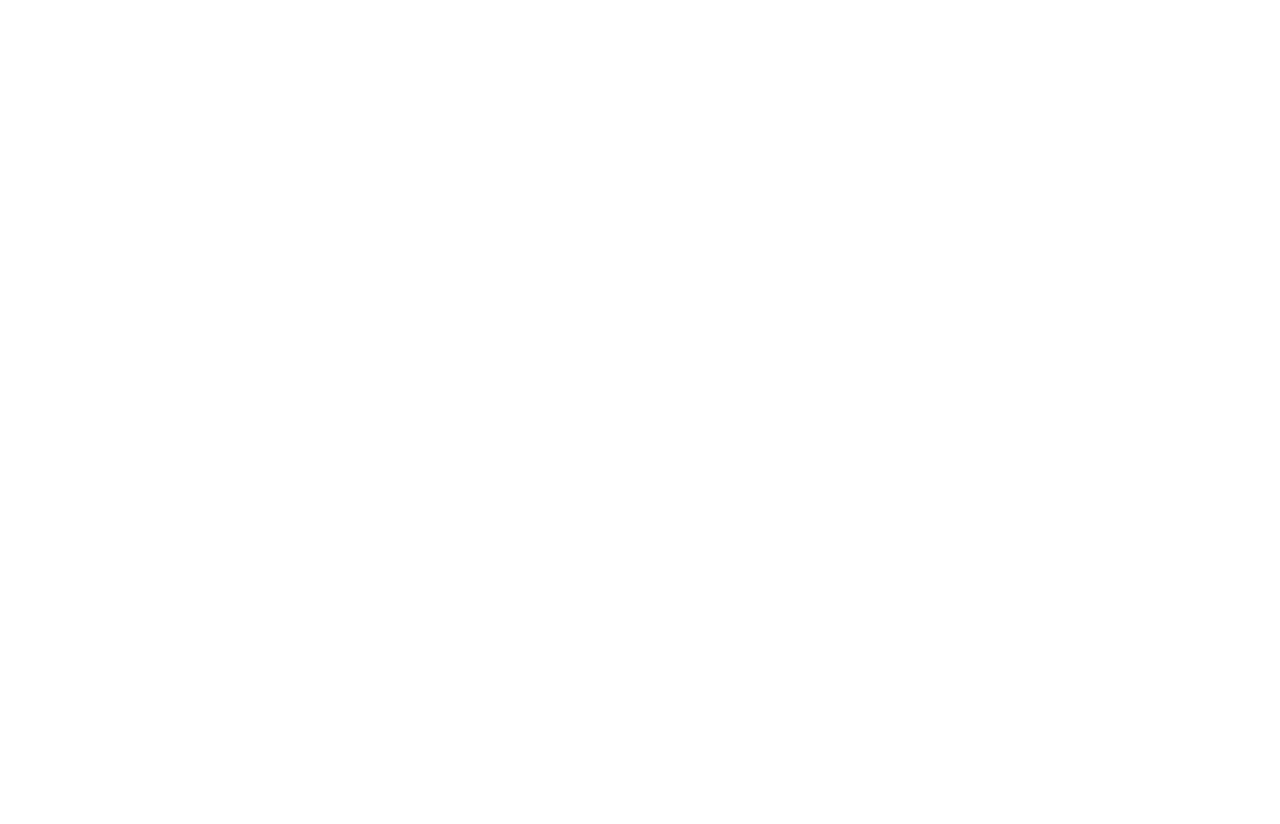
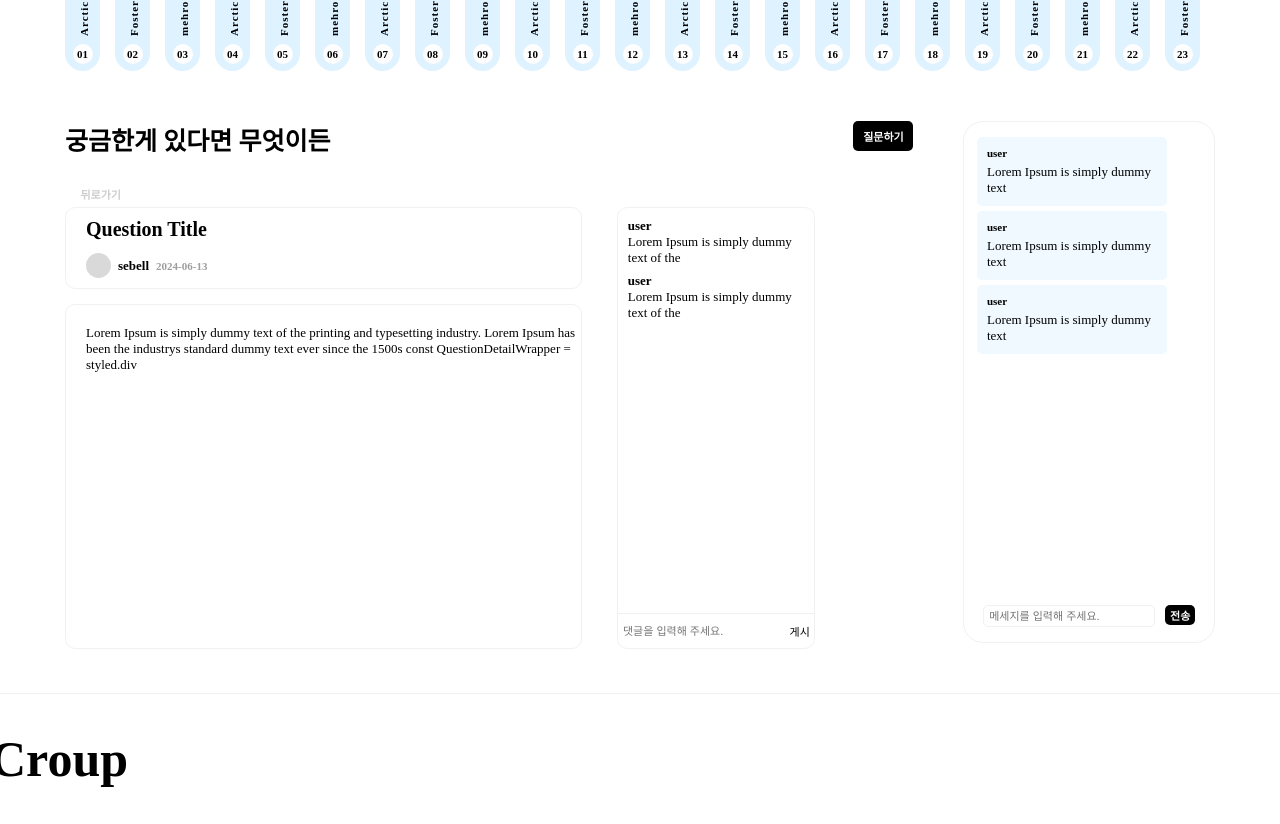
Before and after one commit to programmers-Y2J/CROUP-frontEnd, a React (Create React App) app: page /rooms/1/questions/1 in a window 1280 px wide. Before the commit this address had no page. Shown: the part 620-1444 px from the top of the page. Before the commit the page ends 800 px from the top, so only its background shows below. Built offline with nearby package versions, Linux system fonts and the light colour scheme.

Commit message:
feat: questions/:questionId 경로에 따른 컴포넌트 변경 구현

```diff
--- a/public/dummy/dummyQuestionDetailData.json
+++ b/public/dummy/dummyQuestionDetailData.json
@@ -1,17 +1,18 @@
 {
-  "title": "제목",
-  "content": "내용",
-  "userName": "작성자",
+  "title": "Question Title",
+  "content": "Lorem Ipsum is simply dummy text of the printing and typesetting industry. Lorem Ipsum has been the industrys standard dummy text ever since the 1500s const QuestionDetailWrapper = styled.div",
+  "userName": "sebell",
+  "date": "2024-06-13",
   "comments": [
     {
-      "commentId": "댓글 아이디",
-      "userName": "작성자",
-      "content": "내용"
+      "commentId": "댓글 아이디11",
+      "userName": "user",
+      "content": "Lorem Ipsum is simply dummy text of the"
     },
     {
-      "commentId": "댓글 아이디",
-      "userName": "작성자",
-      "content": "내용"
+      "commentId": "댓글 아이디22",
+      "userName": "user",
+      "content": "Lorem Ipsum is simply dummy text of the"
     }
   ]
 }
--- /dev/null
+++ b/src/components/Room/Question/QuestionList.jsx
@@ -0,0 +1,48 @@
+import { styled } from 'styled-components';
+import axios from 'axios';
+import { useQuery } from '@tanstack/react-query';
+
+import { useRoomDataStore } from '../../../stores/Room/useRoomStore';
+import QuestionListItem from './QuestionListItem';
+
+const QuestionListContainer = styled.ul`
+  width: 100%;
+  display: flex;
+  gap: 40px;
+`;
+
+const getQuestionList = async () => {
+  // const list = await axios.get(`${process.env.REACT_APP_API_URL}/rooms/${roomId}/question`);
+  const list = await axios.get(`/dummy/dummyQuestionData.json`);
+
+  return list;
+};
+function QuestionList() {
+  const { roomId } = useRoomDataStore((state) => state.roomData);
+  const { data, isSuccess, isError } = useQuery({
+    queryKey: [`question-${roomId}`],
+    queryFn: () => getQuestionList(roomId),
+    staleTime: 20000,
+  });
+
+  if (isError) console.log('QuestionList error');
+  if (isSuccess) {
+    return (
+      <QuestionListContainer>
+        {data.data.qnaList.map((questionItem) => {
+          return (
+            <QuestionListItem
+              key={questionItem.questionId}
+              questionId={questionItem.questionId}
+              title={questionItem.title}
+              userName={questionItem.userName}
+              content={questionItem.content}
+            />
+          );
+        })}
+      </QuestionListContainer>
+    );
+  }
+}
+
+export default QuestionList;
--- a/src/components/Room/Question/QuestionListItem.jsx
+++ b/src/components/Room/Question/QuestionListItem.jsx
@@ -44,7 +44,7 @@ function QuestionListItem({ questionId, title, userName, content }) {
   const navigate = useNavigate();
 
   const handleClickPost = () => {
-    navigate(`question/${questionId}`);
+    navigate(`questions/${questionId}`);
   };
   return (
     <QuestionListItemContainer onClick={handleClickPost}>
--- a/src/components/Room/Question/QuestionPost.jsx
+++ b/src/components/Room/Question/QuestionPost.jsx
@@ -1,4 +1,7 @@
 import { styled } from 'styled-components';
+import { useParams } from 'react-router-dom';
+import { useQuery } from '@tanstack/react-query';
+import axios from 'axios';
 
 import userProfile from '../../../assets/images/example-profile.svg';
 
@@ -136,36 +139,48 @@ const CommentForm = styled.form`
   }
 `;
 
+const getQuestionPostData = async () => {
+  const result = await axios.get('/dummy/dummyQuestionDetailData.json');
+  return result;
+};
+
 function QuestionPost() {
+  const { questionId, roomId } = useParams();
+  const { data, isSuccess, isError } = useQuery({
+    queryKey: [`questionPost-${questionId}`],
+    queryFn: () => getQuestionPostData(questionId, roomId),
+  });
+
+  if (isError) console.log('Question Post error');
+  if (isSuccess) {
+    const { title, userName, date, content, comments } = data.data;
+
     return (
       <QuestionPostContainer>
         <QuestionDetailWrapper>
           <button type="button">뒤로가기</button>
           <QuestionContentWrapper>
             <QuestionTitleWrapper>
-            <h3>Question Title</h3>
+              <h3>{title}</h3>
               <div>
                 <img src={userProfile} alt="user profile" />
-              <h4>sebell</h4>
-              <h5>2024-06-13</h5>
+                <h4>{userName}</h4>
+                <h5>{date}</h5>
               </div>
             </QuestionTitleWrapper>
-          <QuestionDescription>
-            Lorem Ipsum is simply dummy text of the printing and typesetting industry. Lorem Ipsum has been the
-            industrys standard dummy text ever since the 1500s const QuestionDetailWrapper = styled.div``
-          </QuestionDescription>
+            <QuestionDescription>{content}</QuestionDescription>
           </QuestionContentWrapper>
         </QuestionDetailWrapper>
         <CommentWrapper>
           <CommentList>
-          <li>
-            <h5>user</h5>
-            <p>Lorem Ipsum is simply dummy text of the</p>
+            {comments.map((comment) => {
+              return (
+                <li key={comment.userId}>
+                  <h5>{comment.userName}</h5>
+                  <p>{comment.content}</p>
                 </li>
-          <li>
-            <h5>user</h5>
-            <p>Lorem Ipsum is simply dummy text of the</p>
-          </li>
+              );
+            })}
           </CommentList>
           <CommentForm>
             <input type="text" placeholder="댓글을 입력해 주세요." />
@@ -175,5 +190,6 @@ function QuestionPost() {
       </QuestionPostContainer>
     );
   }
+}
 
 export default QuestionPost;
--- a/src/components/Room/Question/Questions.jsx
+++ b/src/components/Room/Question/Questions.jsx
@@ -1,10 +1,7 @@
 import { styled } from 'styled-components';
-import axios from 'axios';
-import { useQuery } from '@tanstack/react-query';
-import { useRoomDataStore } from '../../../stores/Room/useRoomStore';
+
+import { Outlet } from 'react-router-dom';
 import useModal from '../../../hooks/useModal';
-// import QuestionListItem from './QuestionListItem';
-import QuestionPost from './QuestionPost';
 import ModalCard from '../../Modal/ModalCard';
 
 const QuestionContainer = styled.div`
@@ -36,12 +33,6 @@ const BoardTitleWrapper = styled.div`
     border-radius: 5px;
   }
 `;
-
-// const QuestionList = styled.ul`
-//   width: 100%;
-//   display: flex;
-//   gap: 40px;
-// `;
 
 const PostQuestionModal = styled.div`
   width: 450px;
@@ -108,28 +99,12 @@ const PostQuestionForm = styled.form`
   }
 `;
 
-const getQuestionList = async () => {
-  // const list = await axios.get(`${process.env.REACT_APP_API_URL}/rooms/${roomId}/question`);
-  const list = await axios.get(`/dummy/dummyQuestionData.json`);
-
-  return list;
-};
-
 function Questions() {
-  const { roomId } = useRoomDataStore((state) => state.roomData);
-  const { data, isSuccess, isError } = useQuery({
-    queryKey: [`question-${roomId}`],
-    queryFn: () => getQuestionList(roomId),
-    staleTime: 20000,
-  });
   const { isOpen, open, close } = useModal();
-  console.log(data);
   const handleClickAsk = () => {
     open();
   };
 
-  if (isError) return console.log('is Error');
-  if (isSuccess) {
   return (
     <QuestionContainer>
       <BoardTitleWrapper>
@@ -138,20 +113,7 @@ function Questions() {
           질문하기
         </button>
       </BoardTitleWrapper>
-        {/* <QuestionList>
-          {data.data.qnaList.map((questionItem) => {
-            return (
-              <QuestionListItem
-                key={questionItem.questionId}
-                questionId={questionItem.questionId}
-                title={questionItem.title}
-                userName={questionItem.userName}
-                content={questionItem.content}
-              />
-            );
-          })}
-        </QuestionList> */}
-        <QuestionPost />
+      <Outlet />
       {isOpen && (
         <ModalCard isOpen={isOpen} close={close}>
           <PostQuestionModal>
@@ -175,6 +137,5 @@ function Questions() {
     </QuestionContainer>
   );
 }
-}
 
 export default Questions;
--- a/src/routes/router.js
+++ b/src/routes/router.js
@@ -2,6 +2,8 @@ import { createBrowserRouter } from 'react-router-dom';
 import Room from '../pages/Room';
 import Home from '../pages/Home';
 import Layout from '../components/Common/Layout';
+import QuestionList from '../components/Room/Question/QuestionList';
+import QuestionPost from '../components/Room/Question/QuestionPost';
 
 const router = createBrowserRouter([
   {
@@ -15,6 +17,10 @@ const router = createBrowserRouter([
       {
         path: 'rooms/:roomId',
         element: <Room />,
+        children: [
+          { path: '', element: <QuestionList /> },
+          { path: 'questions/:questionId', element: <QuestionPost /> },
+        ],
       },
     ],
   },
```
Lines whose indentation alone changed are shown as unchanged.
